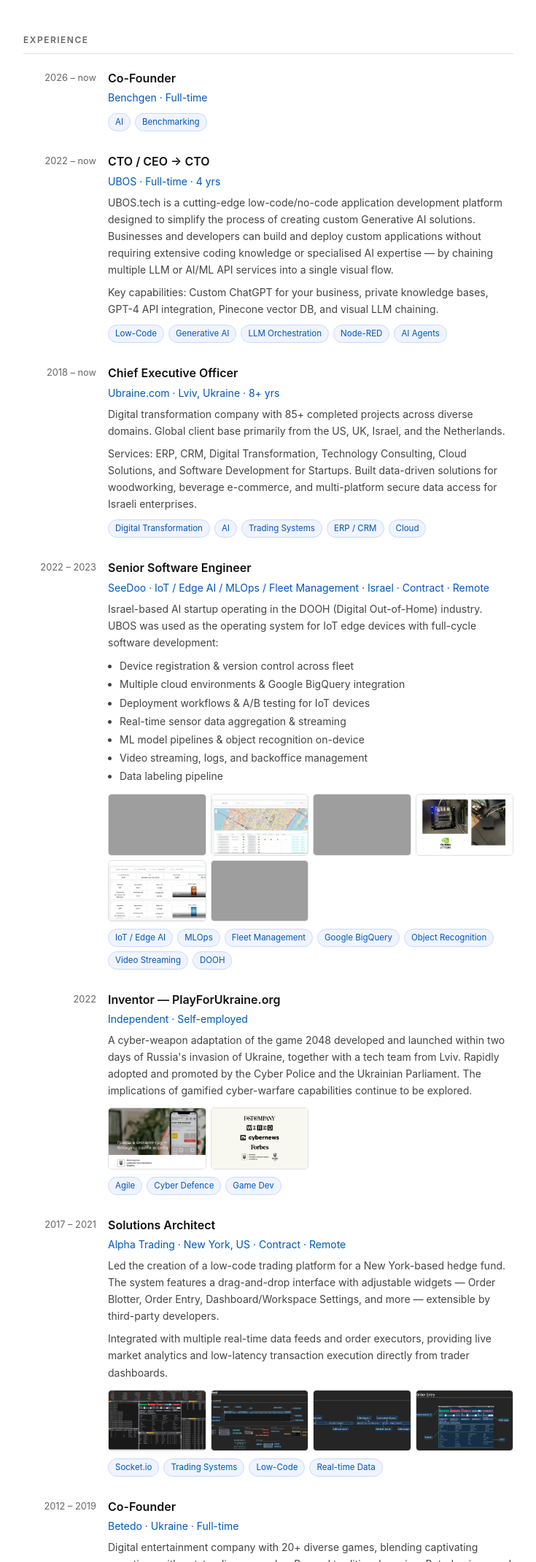
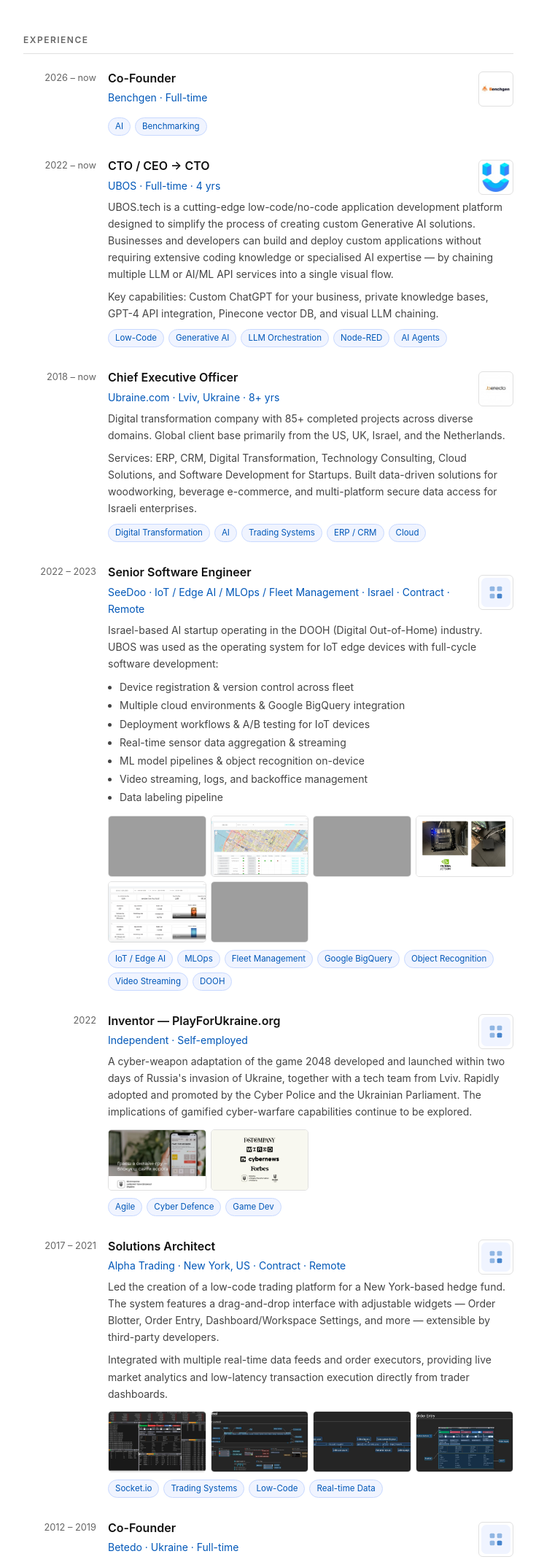
Before and after one commit to Spel/andriibidochko, a plain HTML site: page index.html in a window 1280 px wide. Shown: the part 563-2704 px from the top of the page at 73% size, without its empty margins (272-1007 px from the left). Drawn offline with Linux system fonts and the light colour scheme; grey boxes are pictures that could not be loaded.

Commit message:
Add company logos to all experience entries

```diff
--- a/index.html
+++ b/index.html
@@ -357,8 +357,13 @@
       <div class="entry">
         <div class="entry-date">2026 – now</div>
         <div class="entry-content">
+          <div class="entry-with-logo">
+            <div>
               <h3>Co-Founder</h3>
               <div class="org">Benchgen · Full-time</div>
+            </div>
+            <img src="assets/benchgen_logo.jpeg" alt="Benchgen" class="edu-logo" />
+          </div>
           <div class="entry-skills">
             <span class="tag">AI</span>
             <span class="tag">Benchmarking</span>
@@ -369,8 +374,13 @@
       <div class="entry">
         <div class="entry-date">2022 – now</div>
         <div class="entry-content">
+          <div class="entry-with-logo">
+            <div>
               <h3>CTO / CEO → CTO</h3>
               <div class="org"><a href="https://ubos.tech" target="_blank">UBOS</a> · Full-time · 4 yrs</div>
+            </div>
+            <img src="assets/ubostech_logo.jpeg" alt="UBOS" class="edu-logo" />
+          </div>
           <p>UBOS.tech is a cutting-edge low-code/no-code application development platform designed to simplify the process of creating custom Generative AI solutions. Businesses and developers can build and deploy custom applications without requiring extensive coding knowledge or specialised AI expertise — by chaining multiple LLM or AI/ML API services into a single visual flow.</p>
           <p style="margin-top:8px;">Key capabilities: Custom ChatGPT for your business, private knowledge bases, GPT-4 API integration, Pinecone vector DB, and visual LLM chaining.</p>
           <div class="entry-skills">
@@ -386,8 +396,13 @@
       <div class="entry">
         <div class="entry-date">2018 – now</div>
         <div class="entry-content">
+          <div class="entry-with-logo">
+            <div>
               <h3>Chief Executive Officer</h3>
               <div class="org"><a href="https://ubraine.com" target="_blank">Ubraine.com</a> · Lviv, Ukraine · 8+ yrs</div>
+            </div>
+            <img src="assets/ubrainecom_logo.jpeg" alt="Ubraine" class="edu-logo" />
+          </div>
           <p>Digital transformation company with 85+ completed projects across diverse domains. Global client base primarily from the US, UK, Israel, and the Netherlands.</p>
           <p style="margin-top:8px;">Services: ERP, CRM, Digital Transformation, Technology Consulting, Cloud Solutions, and Software Development for Startups. Built data-driven solutions for woodworking, beverage e-commerce, and multi-platform secure data access for Israeli enterprises.</p>
           <div class="entry-skills">
@@ -403,8 +418,13 @@
       <div class="entry">
         <div class="entry-date">2022 – 2023</div>
         <div class="entry-content">
+          <div class="entry-with-logo">
+            <div>
               <h3>Senior Software Engineer</h3>
               <div class="org">SeeDoo · IoT / Edge AI / MLOps / Fleet Management · Israel · Contract · Remote</div>
+            </div>
+            <img src="assets/default-logo.svg" alt="SeeDoo" class="edu-logo" />
+          </div>
           <p>Israel-based AI startup operating in the DOOH (Digital Out-of-Home) industry. UBOS was used as the operating system for IoT edge devices with full-cycle software development:</p>
           <ul style="margin: 8px 0 0 16px; font-size: 0.875rem; color: #444; line-height: 1.8;">
             <li>Device registration &amp; version control across fleet</li>
@@ -438,8 +458,13 @@
       <div class="entry">
         <div class="entry-date">2022</div>
         <div class="entry-content">
+          <div class="entry-with-logo">
+            <div>
               <h3>Inventor — PlayForUkraine.org</h3>
               <div class="org">Independent · Self-employed</div>
+            </div>
+            <img src="assets/default-logo.svg" alt="PlayForUkraine" class="edu-logo" />
+          </div>
           <p>A cyber-weapon adaptation of the game 2048 developed and launched within two days of Russia's invasion of Ukraine, together with a tech team from Lviv. Rapidly adopted and promoted by the Cyber Police and the Ukrainian Parliament. The implications of gamified cyber-warfare capabilities continue to be explored.</p>
           <div class="gallery">
             <img src="assets/PlayForUkraine1/1681066410406.jpeg" alt="PlayForUkraine screenshot 1" onclick="openLightbox(this.src)" />
@@ -456,8 +481,13 @@
       <div class="entry">
         <div class="entry-date">2017 – 2021</div>
         <div class="entry-content">
+          <div class="entry-with-logo">
+            <div>
               <h3>Solutions Architect</h3>
               <div class="org">Alpha Trading · New York, US · Contract · Remote</div>
+            </div>
+            <img src="assets/default-logo.svg" alt="Alpha Trading" class="edu-logo" />
+          </div>
           <p>Led the creation of a low-code trading platform for a New York-based hedge fund. The system features a drag-and-drop interface with adjustable widgets — Order Blotter, Order Entry, Dashboard/Workspace Settings, and more — extensible by third-party developers.</p>
           <p style="margin-top:8px;">Integrated with multiple real-time data feeds and order executors, providing live market analytics and low-latency transaction execution directly from trader dashboards.</p>
           <div class="gallery">
@@ -478,8 +508,13 @@
       <div class="entry">
         <div class="entry-date">2012 – 2019</div>
         <div class="entry-content">
+          <div class="entry-with-logo">
+            <div>
               <h3>Co-Founder</h3>
               <div class="org">Betedo · Ukraine · Full-time</div>
+            </div>
+            <img src="assets/default-logo.svg" alt="Betedo" class="edu-logo" />
+          </div>
           <p>Digital entertainment company with 20+ diverse games, blending captivating narratives with outstanding gameplay. Beyond traditional gaming, Betedo pioneered gamification for business — integrating game mechanics into non-gaming processes to enhance user engagement, customer loyalty, and employee productivity.</p>
           <div class="gallery">
             <img src="assets/betedo/VR Unity3D Prototype.jpeg" alt="VR Unity3D Prototype" onclick="openLightbox(this.src)" />
@@ -504,8 +539,13 @@
       <div class="entry">
         <div class="entry-date">2011 – 2013</div>
         <div class="entry-content">
+          <div class="entry-with-logo">
+            <div>
               <h3>Founder</h3>
               <div class="org">Onema.ru · Self-employed</div>
+            </div>
+            <img src="assets/onema/logo.jpg" alt="Onema" class="edu-logo" />
+          </div>
           <p>Browser-based real-time strategy game (RTS) built entirely in the browser — an early experiment in multiplayer web gaming.</p>
           <div class="gallery">
             <img src="assets/onema/logo.jpg" alt="Onema logo" onclick="openLightbox(this.src)" />
```
Also changed, not shown: assets/benchgen_logo.jpeg (added), assets/default-logo.svg (added), assets/ubostech_logo.jpeg (added), assets/ubrainecom_logo.jpeg (added), assets/ubraineinc_logo.jpeg (added). Lines whose indentation alone changed are shown as unchanged.
